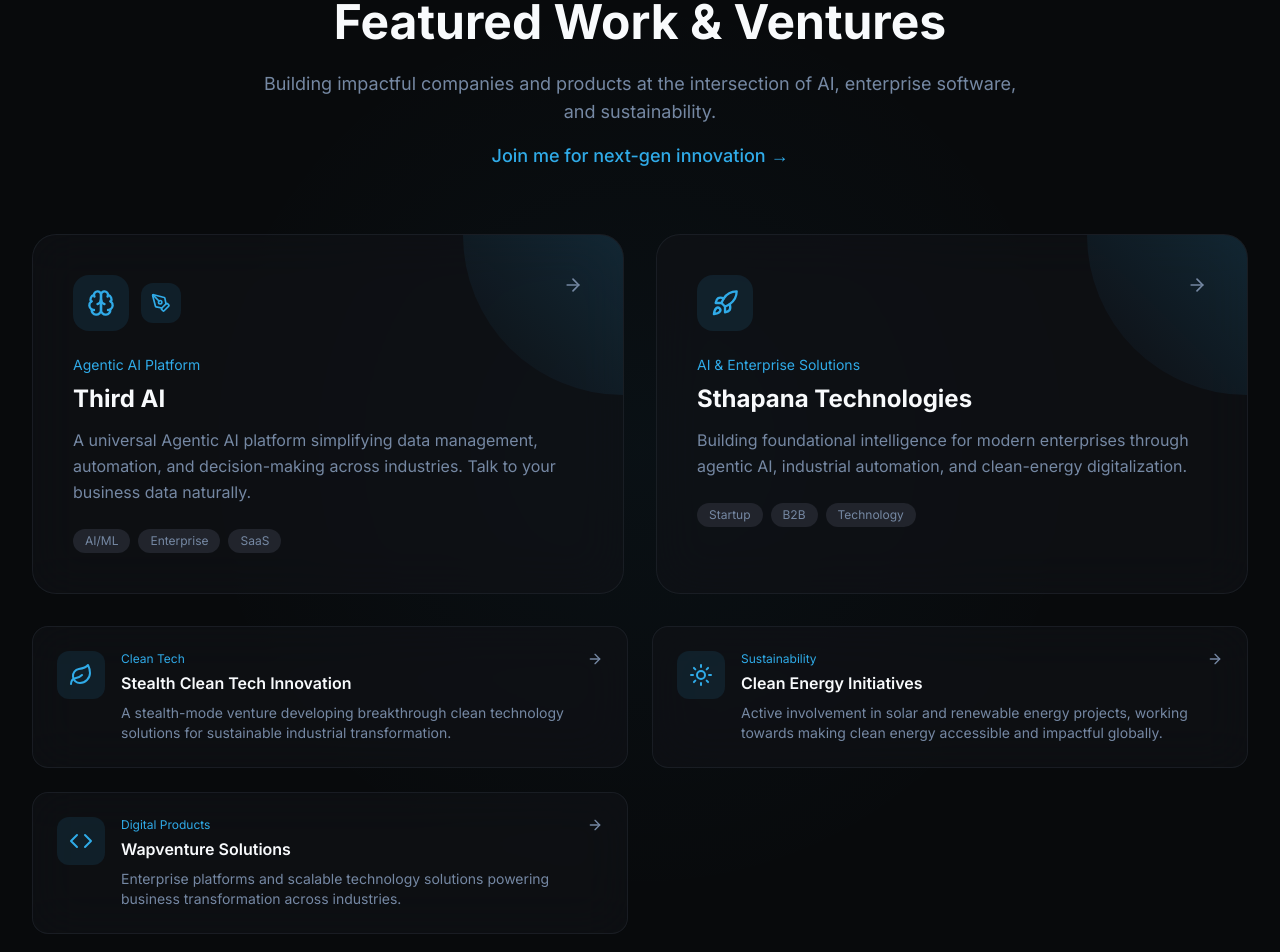
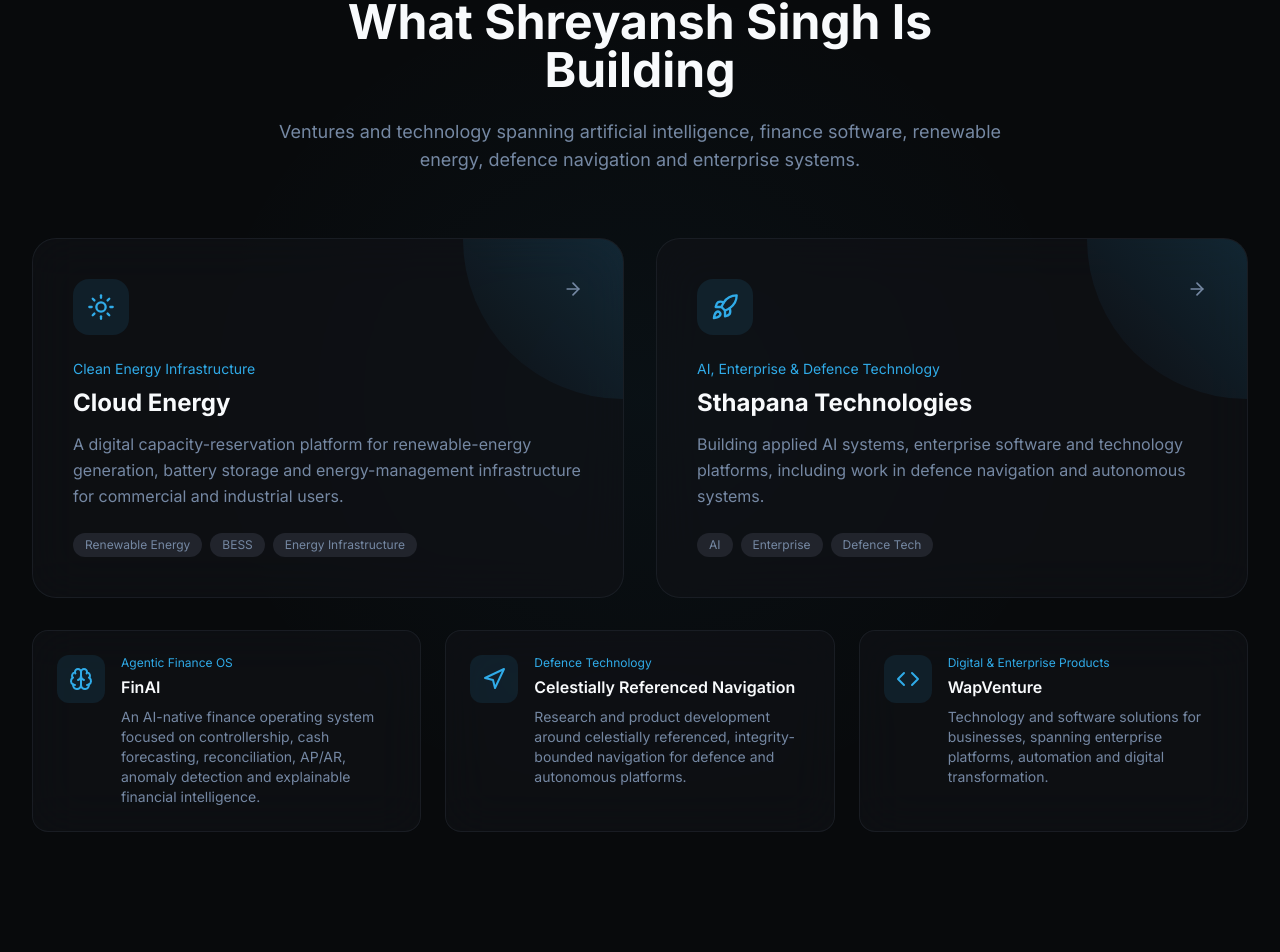
Before and after one commit to Shreyanshsingh3011/shreyansh-singh-folio1, a React (Vite) app: page / in a window 1280 px wide. Shown: the part 998-1950 px from the top of the page. Built offline with nearby package versions, Linux system fonts and the light colour scheme; the HTML template or start-up script is replaced by a standard one.

Commit message:
Content: add current ventures and defence work

```diff
--- a/src/components/ProjectsSection.tsx
+++ b/src/components/ProjectsSection.tsx
@@ -1,68 +1,58 @@
 import { motion } from "framer-motion";
 import { useInView } from "framer-motion";
 import { useRef } from "react";
-import {
-  Brain,
-  Rocket,
-  Sun,
-  Code,
-  PenTool,
-  ArrowRight,
-  Leaf
-} from "lucide-react";
-import { Button } from "@/components/ui/button";
+import { Brain, Rocket, Sun, Code, Navigation, ArrowRight } from "lucide-react";
 
 const projects = [
   {
     id: 1,
-    title: "Third AI",
-    category: "Agentic AI Platform",
-    description: "A universal Agentic AI platform simplifying data management, automation, and decision-making across industries. Talk to your business data naturally.",
-    tags: ["AI/ML", "Enterprise", "SaaS"],
-    icon: Brain,
-    secondaryIcon: PenTool,
+    title: "Cloud Energy",
+    category: "Clean Energy Infrastructure",
+    description: "A digital capacity-reservation platform for renewable-energy generation, battery storage and energy-management infrastructure for commercial and industrial users.",
+    tags: ["Renewable Energy", "BESS", "Energy Infrastructure"],
+    icon: Sun,
     featured: true,
-    link: "#third-ai",
+    link: "#cloud-energy",
   },
   {
     id: 2,
     title: "Sthapana Technologies",
-    category: "AI & Enterprise Solutions",
-    description: "Building foundational intelligence for modern enterprises through agentic AI, industrial automation, and clean-energy digitalization.",
-    tags: ["Startup", "B2B", "Technology"],
+    category: "AI, Enterprise & Defence Technology",
+    description: "Building applied AI systems, enterprise software and technology platforms, including work in defence navigation and autonomous systems.",
+    tags: ["AI", "Enterprise", "Defence Tech"],
     icon: Rocket,
     featured: true,
     link: "https://www.sthapanatechnologies.com",
   },
   {
     id: 3,
-    title: "Stealth Clean Tech Innovation",
-    category: "Clean Tech",
-    description: "A stealth-mode venture developing breakthrough clean technology solutions for sustainable industrial transformation.",
-    tags: ["Clean Tech", "Innovation", "Stealth"],
-    icon: Leaf,
+    title: "FinAI",
+    category: "Agentic Finance OS",
+    description: "An AI-native finance operating system focused on controllership, cash forecasting, reconciliation, AP/AR, anomaly detection and explainable financial intelligence.",
+    tags: ["Agentic AI", "Finance", "SaaS"],
+    icon: Brain,
     featured: false,
-    link: "#stealth",
+    link: "#finai",
   },
   {
     id: 4,
-    title: "Clean Energy Initiatives",
-    category: "Sustainability",
-    description: "Active involvement in solar and renewable energy projects, working towards making clean energy accessible and impactful globally.",
-    tags: ["Solar", "Sustainability", "Impact"],
-    icon: Sun,
+    title: "Celestially Referenced Navigation",
+    category: "Defence Technology",
+    description: "Research and product development around celestially referenced, integrity-bounded navigation for defence and autonomous platforms.",
+    tags: ["Navigation", "Autonomy", "Defence"],
+    icon: Navigation,
     featured: false,
-    link: "#vision",
+    link: "#defence-navigation",
   },
   {
     id: 5,
-    title: "Wapventure Solutions",
-    category: "Digital Products",
-    description: "Enterprise platforms and scalable technology solutions powering business transformation across industries.",
+    title: "WapVenture",
+    category: "Digital & Enterprise Products",
+    description: "Technology and software solutions for businesses, spanning enterprise platforms, automation and digital transformation.",
     tags: ["Software", "Enterprise", "Digital"],
     icon: Code,
     featured: false,
-    link: "https://www.WapVenture.com",
+    link: "https://www.wapventure.com",
   },
 ];
 
@@ -73,110 +63,50 @@ export function ProjectsSection() {
   return (
     <section id="projects" className="section-padding relative" ref={ref}>
       <div className="absolute inset-0 bg-[radial-gradient(ellipse_at_center,hsl(200_80%_55%/0.04),transparent_50%)]" />
-
       <div className="container-wide relative z-10">
-        <motion.div
-          initial={{ opacity: 0, y: 40 }}
-          animate={isInView ? { opacity: 1, y: 0 } : {}}
-          transition={{ duration: 0.8 }}
-          className="text-center max-w-3xl mx-auto mb-16"
-        >
-          <span className="text-primary text-sm font-medium tracking-wider uppercase mb-4 block">
-            Portfolio
-          </span>
-          <h2 className="text-3xl md:text-4xl lg:text-5xl font-bold mb-6">
-            Featured Work & Ventures
-          </h2>
-          <p className="text-muted-foreground text-lg mb-4">
-            Building impactful companies and products at the intersection of
-            AI, enterprise software, and sustainability.
+        <motion.div initial={{ opacity: 0, y: 40 }} animate={isInView ? { opacity: 1, y: 0 } : {}} transition={{ duration: 0.8 }} className="text-center max-w-3xl mx-auto mb-16">
+          <span className="text-primary text-sm font-medium tracking-wider uppercase mb-4 block">Ventures & Work</span>
+          <h2 className="text-3xl md:text-4xl lg:text-5xl font-bold mb-6">What Shreyansh Singh Is Building</h2>
+          <p className="text-muted-foreground text-lg">
+            Ventures and technology spanning artificial intelligence, finance software, renewable energy,
+            defence navigation and enterprise systems.
           </p>
-          <a
-            href="#contact"
-            className="text-primary font-medium text-lg hover:underline transition-all inline-flex items-center gap-1"
-          >
-            Join me for next-gen innovation →
-          </a>
         </motion.div>
 
-        {/* Featured Projects */}
         <div className="grid lg:grid-cols-2 gap-8 mb-8">
           {projects.filter(p => p.featured).map((project, index) => (
-            <motion.a
-              key={project.id}
-              href={project.link}
-              initial={{ opacity: 0, y: 40 }}
-              animate={isInView ? { opacity: 1, y: 0 } : {}}
-              transition={{ duration: 0.6, delay: 0.1 * index }}
-              className="group relative p-8 lg:p-10 rounded-3xl glass hover-glow overflow-hidden block"
-            >
-              {/* Gradient accent */}
+            <motion.a key={project.id} href={project.link} initial={{ opacity: 0, y: 40 }} animate={isInView ? { opacity: 1, y: 0 } : {}} transition={{ duration: 0.6, delay: 0.1 * index }} className="group relative p-8 lg:p-10 rounded-3xl glass hover-glow overflow-hidden block">
               <div className="absolute top-0 right-0 w-40 h-40 bg-gradient-to-bl from-primary/15 to-transparent rounded-bl-full transition-all duration-500 group-hover:w-48 group-hover:h-48" />
-
               <div className="relative z-10">
                 <div className="flex items-start justify-between mb-6">
-                  <div className="flex items-center gap-3">
-                    <div className="w-14 h-14 rounded-2xl bg-primary/10 flex items-center justify-center group-hover:bg-primary/20 transition-colors duration-300">
-                      <project.icon className="w-7 h-7 text-primary" />
-                    </div>
-                    {project.secondaryIcon && (
-                      <div className="w-10 h-10 rounded-xl bg-accent/10 flex items-center justify-center group-hover:bg-accent/20 transition-colors duration-300">
-                        <project.secondaryIcon className="w-5 h-5 text-accent" />
-                      </div>
-                    )}
+                  <div className="w-14 h-14 rounded-2xl bg-primary/10 flex items-center justify-center group-hover:bg-primary/20 transition-colors duration-300">
+                    <project.icon className="w-7 h-7 text-primary" />
                   </div>
                   <ArrowRight className="w-5 h-5 text-muted-foreground group-hover:text-primary group-hover:translate-x-1 transition-all duration-300" />
                 </div>
-
                 <p className="text-sm text-primary mb-2">{project.category}</p>
-                <h3 className="text-2xl font-bold mb-3 group-hover:text-primary transition-colors">
-                  {project.title}
-                </h3>
-
-                <p className="text-muted-foreground leading-relaxed mb-6">
-                  {project.description}
-                </p>
-
+                <h3 className="text-2xl font-bold mb-3 group-hover:text-primary transition-colors">{project.title}</h3>
+                <p className="text-muted-foreground leading-relaxed mb-6">{project.description}</p>
                 <div className="flex flex-wrap gap-2">
-                  {project.tags.map((tag) => (
-                    <span
-                      key={tag}
-                      className="text-xs px-3 py-1 rounded-full bg-secondary text-muted-foreground"
-                    >
-                      {tag}
-                    </span>
-                  ))}
+                  {project.tags.map(tag => <span key={tag} className="text-xs px-3 py-1 rounded-full bg-secondary text-muted-foreground">{tag}</span>)}
                 </div>
               </div>
             </motion.a>
           ))}
         </div>
 
-        {/* Other Projects */}
-        <div className="grid md:grid-cols-2 gap-6">
+        <div className="grid md:grid-cols-3 gap-6">
           {projects.filter(p => !p.featured).map((project, index) => (
-            <motion.a
-              key={project.id}
-              href={project.link}
-              initial={{ opacity: 0, y: 40 }}
-              animate={isInView ? { opacity: 1, y: 0 } : {}}
-              transition={{ duration: 0.6, delay: 0.3 + 0.1 * index }}
-              className="group p-6 rounded-2xl glass hover-glow block"
-            >
+            <motion.a key={project.id} href={project.link} initial={{ opacity: 0, y: 40 }} animate={isInView ? { opacity: 1, y: 0 } : {}} transition={{ duration: 0.6, delay: 0.3 + 0.1 * index }} className="group p-6 rounded-2xl glass hover-glow block">
               <div className="flex items-start gap-4">
                 <div className="w-12 h-12 rounded-xl bg-primary/10 flex items-center justify-center shrink-0 group-hover:bg-primary/20 transition-colors duration-300">
                   <project.icon className="w-6 h-6 text-primary" />
                 </div>
                 <div className="flex-1 min-w-0">
                   <p className="text-xs text-primary mb-1">{project.category}</p>
-                  <h3 className="font-semibold mb-2 group-hover:text-primary transition-colors">
-                    {project.title}
-                  </h3>
-                  <p className="text-sm text-muted-foreground line-clamp-2">
-                    {project.description}
-                  </p>
+                  <h3 className="font-semibold mb-2 group-hover:text-primary transition-colors">{project.title}</h3>
+                  <p className="text-sm text-muted-foreground">{project.description}</p>
                 </div>
-                <ArrowRight className="w-4 h-4 text-muted-foreground group-hover:text-primary shrink-0 group-hover:translate-x-1 transition-all duration-300" />
               </div>
             </motion.a>
           ))}
```
